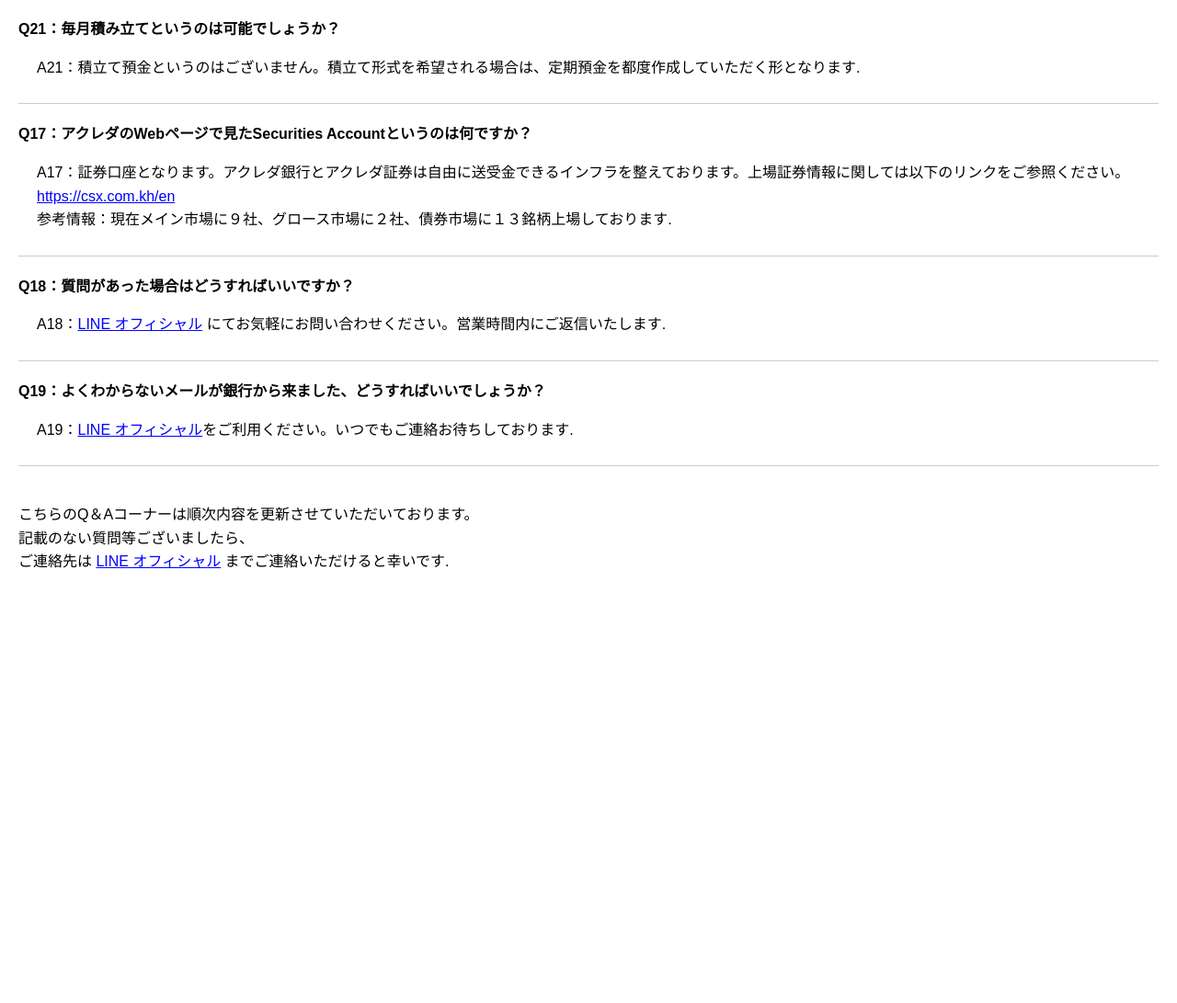
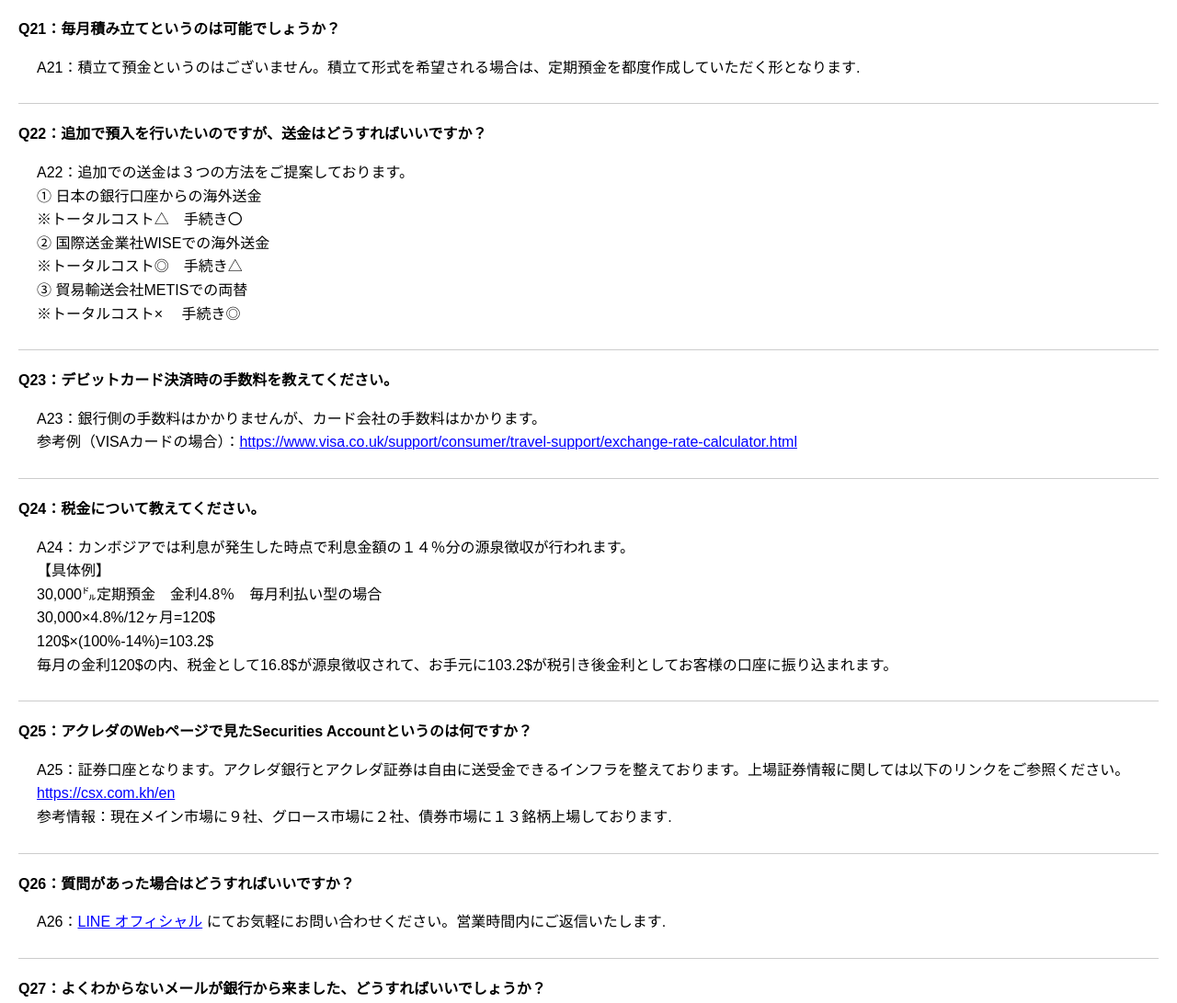
Before and after one commit to Sasuraimitsu/q-a, a plain HTML site: page index.html in a window 1280 px wide. Shown: the part 5240-6331 px from the top of the page at 92% size. Before the commit the page ends 5884 px from the top, so only its background shows below. Drawn offline with Linux system fonts and the light colour scheme.

Commit message:
Update index.html

```diff
--- a/index.html
+++ b/index.html
@@ -248,26 +248,56 @@
         A21：積立て預金というのはございません。積立て形式を希望される場合は、定期預金を都度作成していただく形となります.
       </p>
     </div>
+    <div class="qa-item" id="q22">
+  <p class="question">Q22：追加で預入を行いたいのですが、送金はどうすればいいですか？</p>
+  <p class="answer">
+    A22：追加での送金は３つの方法をご提案しております。<br>
+    ① 日本の銀行口座からの海外送金<br>
+    ※トータルコスト△　手続き〇<br>
+    ② 国際送金業社WISEでの海外送金<br>
+    ※トータルコスト◎　手続き△<br>
+    ③ 貿易輸送会社METISでの両替<br>
+    ※トータルコスト×　  手続き◎
+  </p>
+</div>
+<div class="qa-item" id="q23">
+  <p class="question">Q23：デビットカード決済時の手数料を教えてください。</p>
+  <p class="answer">
+    A23：銀行側の手数料はかかりませんが、カード会社の手数料はかかります。<br>
+    参考例（VISAカードの場合）：<a href="https://www.visa.co.uk/support/consumer/travel-support/exchange-rate-calculator.html" target="_blank">https://www.visa.co.uk/support/consumer/travel-support/exchange-rate-calculator.html</a>
+  </p>
+</div>
+    <div class="qa-item" id="q24">
+  <p class="question">Q24：税金について教えてください。</p>
+  <p class="answer">
+    A24：カンボジアでは利息が発生した時点で利息金額の１４％分の源泉徴収が行われます。<br>
+    【具体例】<br>
+    30,000㌦定期預金　金利4.8％　毎月利払い型の場合<br>
+    30,000×4.8%/12ヶ月=120$<br>
+    120$×(100%-14%)=103.2$<br>
+    毎月の金利120$の内、税金として16.8$が源泉徴収されて、お手元に103.2$が税引き後金利としてお客様の口座に振り込まれます。
+  </p>
+</div>
     <!-- 新規追加：Q17：Securities Accountについて -->
-    <div class="qa-item" id="q17">
-      <p class="question">Q17：アクレダのWebページで見たSecurities Accountというのは何ですか？</p>
+    <div class="qa-item" id="q25">
+      <p class="question">Q25：アクレダのWebページで見たSecurities Accountというのは何ですか？</p>
       <p class="answer">
-        A17：証券口座となります。アクレダ銀行とアクレダ証券は自由に送受金できるインフラを整えております。上場証券情報に関しては以下のリンクをご参照ください。<br>
+        A25：証券口座となります。アクレダ銀行とアクレダ証券は自由に送受金できるインフラを整えております。上場証券情報に関しては以下のリンクをご参照ください。<br>
         <a href="https://csx.com.kh/en" target="_blank">https://csx.com.kh/en</a><br>
         参考情報：現在メイン市場に９社、グロース市場に２社、債券市場に１３銘柄上場しております.
       </p>
     </div>
     <!-- 従来のQ16とQ17を再番号付け -->
-    <div class="qa-item" id="q18">
-      <p class="question">Q18：質問があった場合はどうすればいいですか？</p>
+    <div class="qa-item" id="q26">
+      <p class="question">Q26：質問があった場合はどうすればいいですか？</p>
       <p class="answer">
-        A18：<a href="https://lin.ee/0MMLkok" target="_blank">LINE オフィシャル</a> にてお気軽にお問い合わせください。営業時間内にご返信いたします.
+        A26：<a href="https://lin.ee/0MMLkok" target="_blank">LINE オフィシャル</a> にてお気軽にお問い合わせください。営業時間内にご返信いたします.
       </p>
     </div>
-    <div class="qa-item" id="q19">
-      <p class="question">Q19：よくわからないメールが銀行から来ました、どうすればいいでしょうか？</p>
+    <div class="qa-item" id="q27">
+      <p class="question">Q27：よくわからないメールが銀行から来ました、どうすればいいでしょうか？</p>
       <p class="answer">
-        A19：<a href="https://lin.ee/0MMLkok" target="_blank">LINE オフィシャル</a>をご利用ください。いつでもご連絡お待ちしております.
+        A27：<a href="https://lin.ee/0MMLkok" target="_blank">LINE オフィシャル</a>をご利用ください。いつでもご連絡お待ちしております.
       </p>
     </div>
   </section>
```
